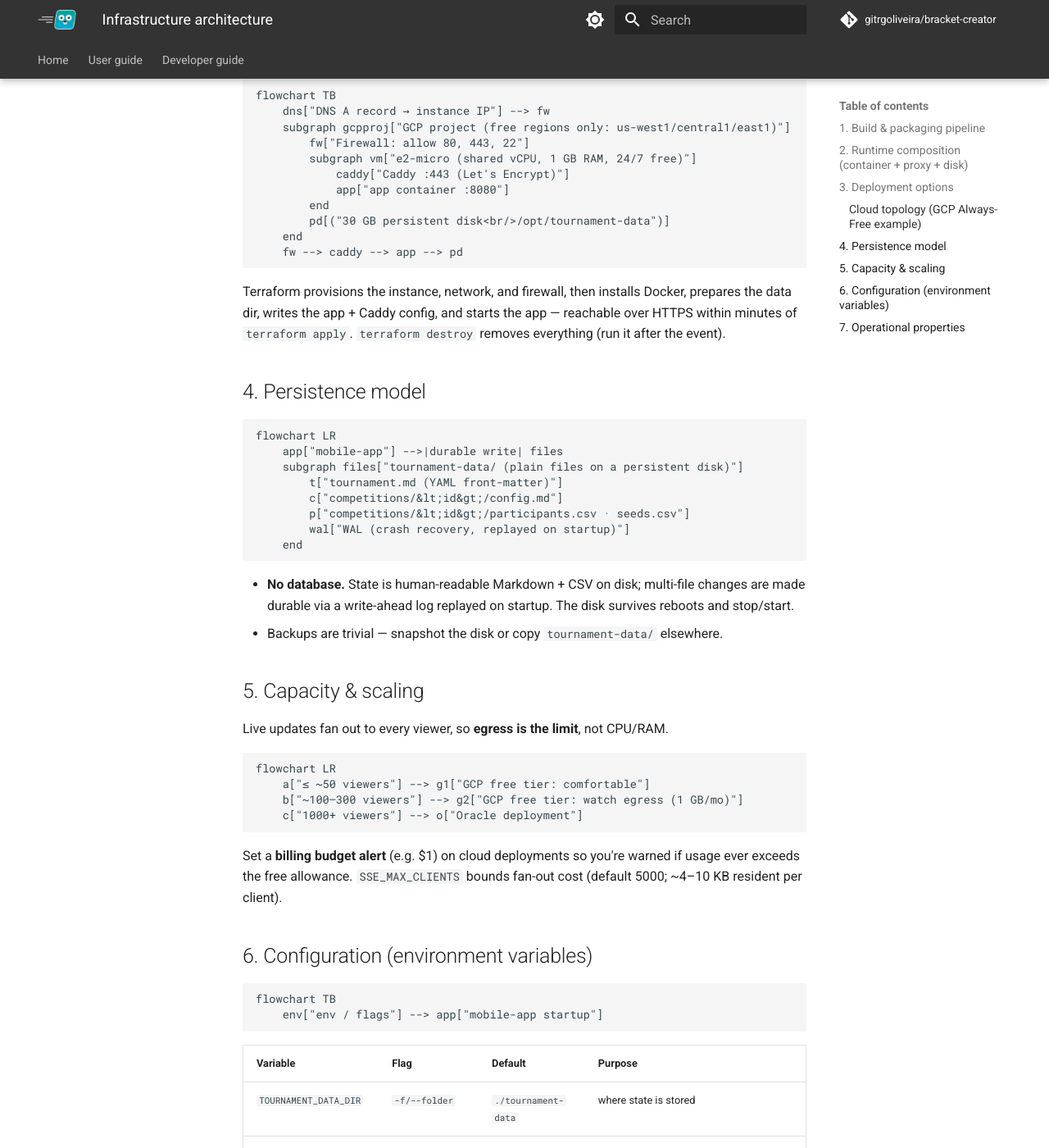
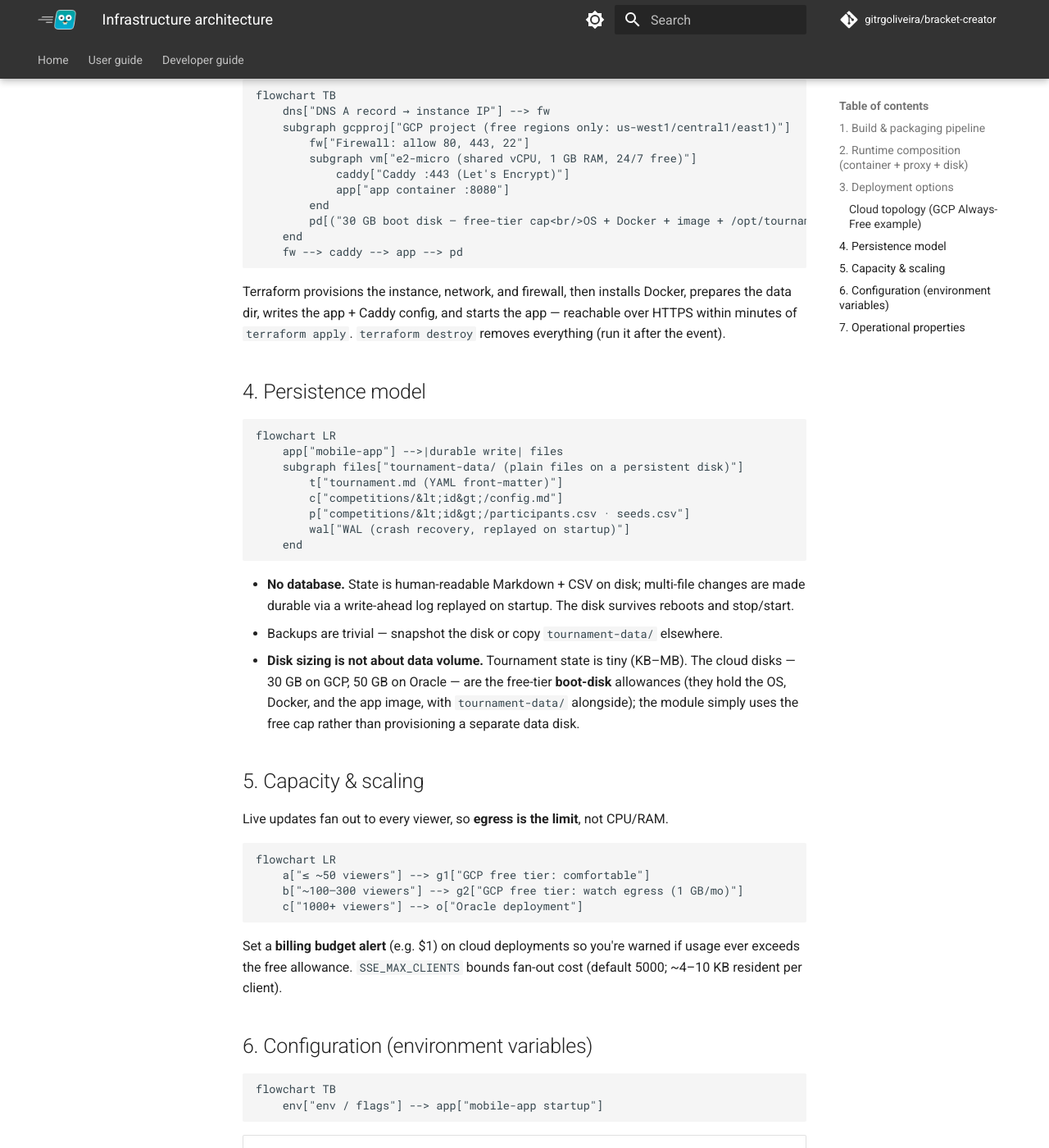
Before and after one commit to gitrgoliveira/bracket-creator, an MkDocs documentation site: the page built from docs/architecture/infrastructure-architecture.md, in a window 1280 px wide and 1400 px high, scrolled down 2051 px. Shown: the whole window at 82% size. Built offline with MkDocs 1.6.1 and Material for MkDocs 9.7.7, drawn with Linux system fonts in a browser that asks for light colours; comment, search, counter and statistics services are not loaded.

Commit message:
docs: clarify the 30 GB disk is the free-tier boot disk, not data sizing
The cloud-topology diagram label implied 30 GB of tournament data. It's actually
the single boot disk (OS + Docker + app image + /opt/tournament-data), and 30 GB
is just the GCP Always-Free pd-standard cap (deploy/gcp/main.tf:226). Relabeled
the node and added a persistence note that data is KB–MB and disk size is the
free-tier boot allowance, not a data requirement.

Refs mp-gpra
Co-Authored-By: Claude Opus 4.8 <noreply@anthropic.com>

````diff
--- a/docs/architecture/infrastructure-architecture.md
+++ b/docs/architecture/infrastructure-architecture.md
@@ -89,7 +89,7 @@ flowchart TB
             caddy["Caddy :443 (Let's Encrypt)"]
             app["app container :8080"]
         end
-        pd[("30 GB persistent disk<br/>/opt/tournament-data")]
+        pd[("30 GB boot disk — free-tier cap<br/>OS + Docker + image + /opt/tournament-data")]
     end
     fw --> caddy --> app --> pd
 ```
@@ -114,6 +114,10 @@ flowchart LR
 - **No database.** State is human-readable Markdown + CSV on disk; multi-file changes are made
   durable via a write-ahead log replayed on startup. The disk survives reboots and stop/start.
 - Backups are trivial — snapshot the disk or copy `tournament-data/` elsewhere.
+- **Disk sizing is not about data volume.** Tournament state is tiny (KB–MB). The cloud disks —
+  30 GB on GCP, 50 GB on Oracle — are the free-tier **boot-disk** allowances (they hold the OS,
+  Docker, and the app image, with `tournament-data/` alongside); the module simply uses the free
+  cap rather than provisioning a separate data disk.
 
 ## 5. Capacity & scaling
 
````
